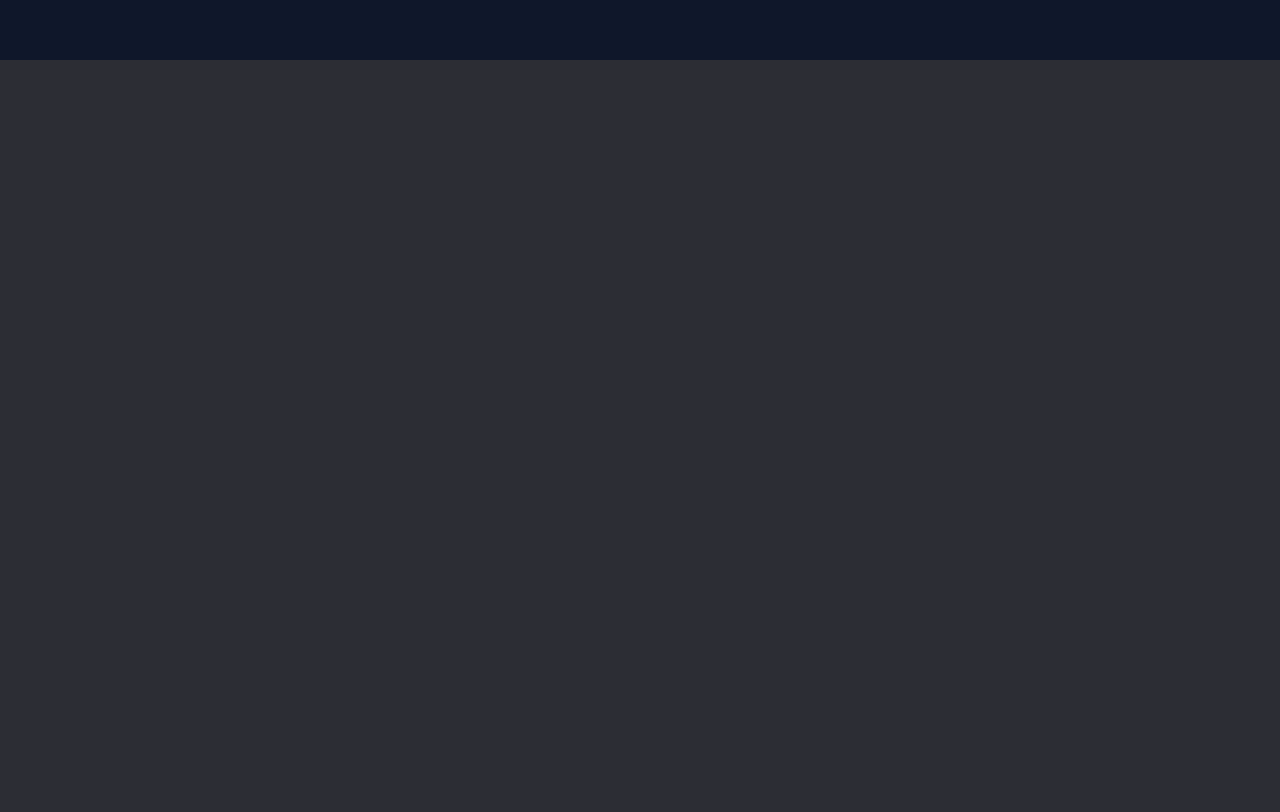
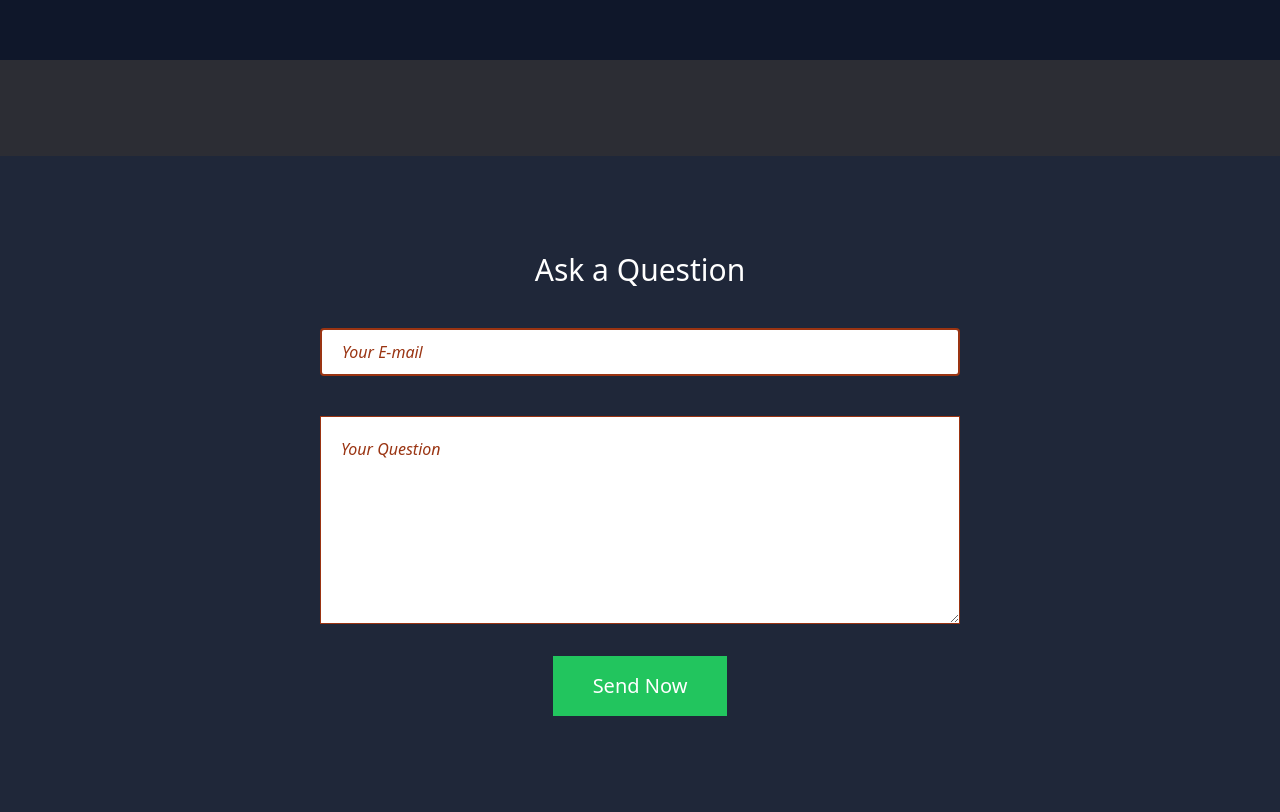
Before and after one commit to Ali-Haider-NSU/First-Tailwind-Project-Copy, a website built with Vite: page index.html in a window 1280 px wide. Shown: the part 2186-2998 px from the top of the page. Before the commit the page ends 2342 px from the top, so only its background shows below. Built offline with nearby package versions, Linux system fonts and the light colour scheme.

Commit message:
third section

```diff
--- a/index.html
+++ b/index.html
@@ -122,6 +122,17 @@
                 </div>
             </div>
         </section>
+
+        <section class="py-16 bg-[#1F2739] sm:py-24">
+            <div>
+                <h3 class="text-center text-xl sm:text-3xl text-white mb-10">Ask a Question</h3>
+                <form action="">
+                    <input class="block mx-auto w-5/6 sm:w-1/2 h-12 border-2 border-orange-800 rounded placeholder:italic placeholder:text-orange-800 px-5 mb-10" type="email" name="" id="" placeholder="Your E-mail">
+                    <textarea class="block mx-auto w-5/6 sm:w-1/2 border border-orange-800 h-52 placeholder:italic placeholder:text-orange-800 px-5 py-5" placeholder="Your Question"></textarea>
+                    <button class="block mx-auto bg-green-500 px-10 py-4 text-white text-xl mt-8 hover:bg-green-600 transition">Send Now</button>
+                </form>
+            </div>
+        </section>
     </main>
 </body>
 
```
